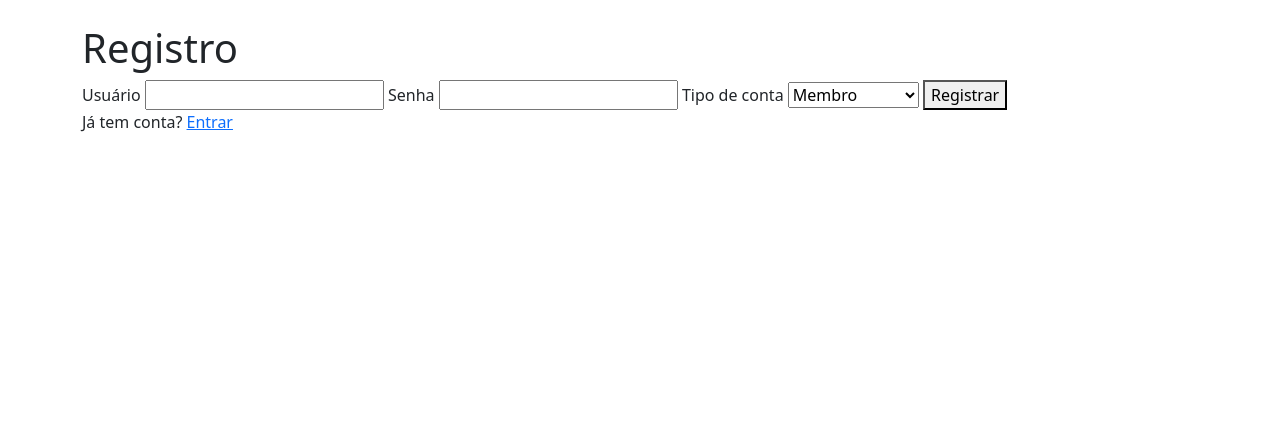
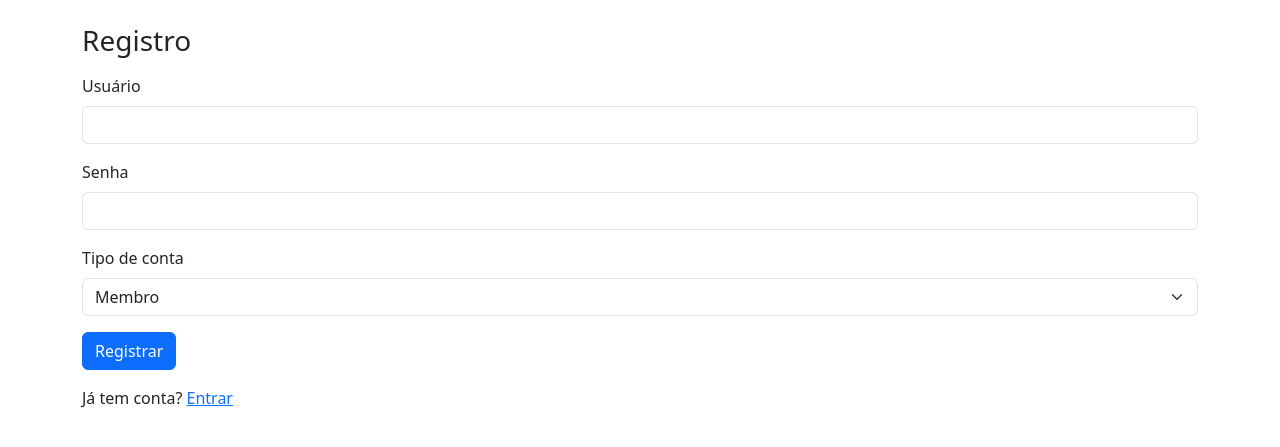
Before and after one commit to mee-bit-0/Gerenciador-coletivo-de-tarefas, a Flask app: page /register in a window 1280 px wide. Shown: the part 56-503 px from the top of the page. Run offline with Flask 3, Linux system fonts and the light colour scheme.

Commit message:
register atualizado

```diff
--- a/team_task_manager/templates/register.html
+++ b/team_task_manager/templates/register.html
@@ -3,23 +3,28 @@
 {% block title %}Registro{% endblock %}
 
 {% block content %}
-<h1>Registro</h1>
+<div class="form-narrow">
+    <h1 class="h3 mb-3">Registro</h1>
 
-<form method="POST">
-    <label for="username">Usuário</label>
-    <input type="text" id="username" name="username" required>
+    <form method="POST">
+        <div class="mb-3">
+            <label for="username" class="form-label">Usuário</label>
+            <input type="text" id="username" name="username" class="form-control" required>
+        </div>
+        <div class="mb-3">
+            <label for="password" class="form-label">Senha</label>
+            <input type="password" id="password" name="password" class="form-control" required>
+        </div>
+        <div class="mb-3">
+            <label for="role" class="form-label">Tipo de conta</label>
+            <select id="role" name="role" class="form-select">
+                <option value="member">Membro</option>
+                <option value="admin">Administrador</option>
+            </select>
+        </div>
+        <button type="submit" class="btn btn-primary">Registrar</button>
+    </form>
 
-    <label for="password">Senha</label>
-    <input type="password" id="password" name="password" required>
-
-    <label for="role">Tipo de conta</label>
-    <select id="role" name="role">
-        <option value="member">Membro</option>
-        <option value="admin">Administrador</option>
-    </select>
-
-    <button type="submit">Registrar</button>
-</form>
-
-<p>Já tem conta? <a href="{{ url_for('login') }}">Entrar</a></p>
+    <p class="mt-3">Já tem conta? <a href="{{ url_for('login') }}">Entrar</a></p>
+</div>
 {% endblock %}
```
